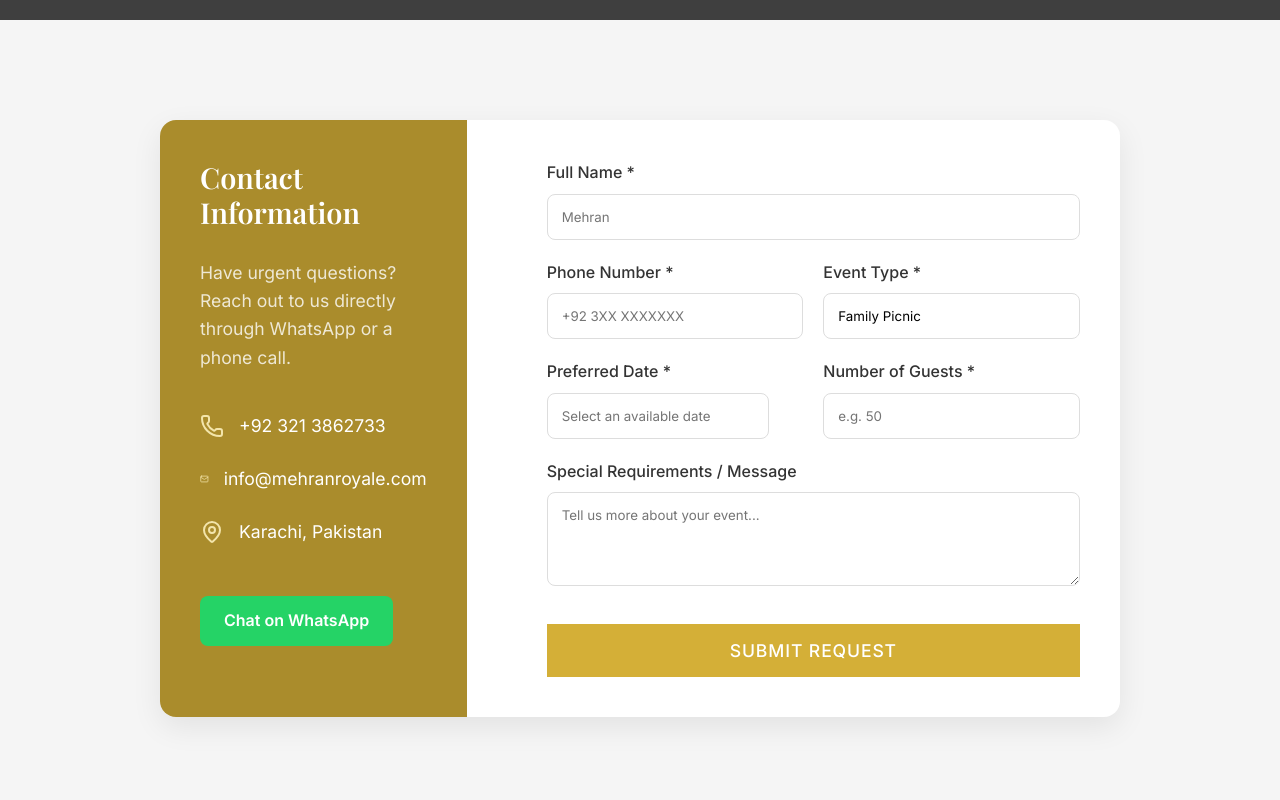
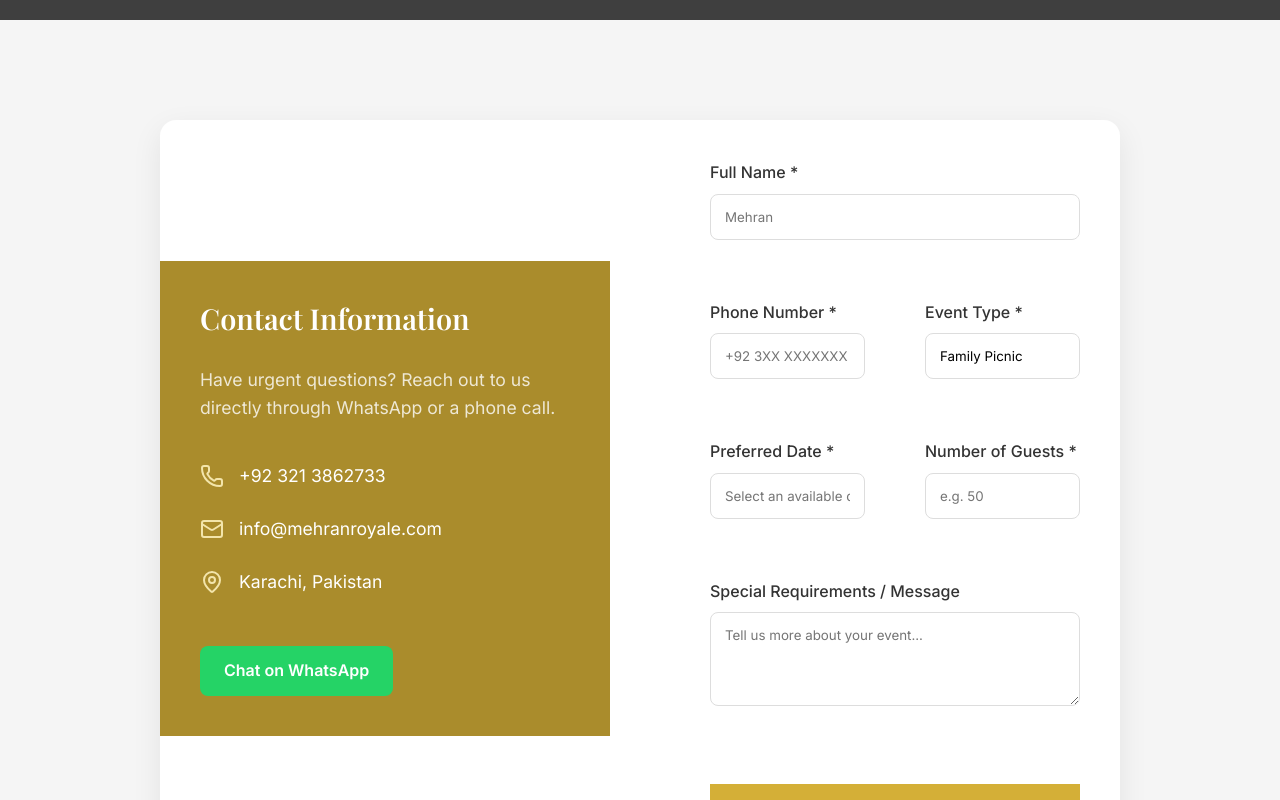
Before and after one commit to Abdullahhx/Mehran-Royale, a React (Vite) app: page /booking in a window 1280 px wide. Shown: the part 380-1180 px from the top of the page. Built offline with nearby package versions, Linux system fonts and the light colour scheme; no server answers; grey boxes are pictures that could not be loaded; a web font is replaced by a local one.

Commit message:
Fix mobile UI glitches: compact gallery, responsive video, and stacked forms

```diff
--- a/src/components/GallerySection.css
+++ b/src/components/GallerySection.css
@@ -111,6 +111,7 @@
 
 @media (max-width: 576px) {
   .gallery-grid {
-    grid-template-columns: 1fr;
+    grid-template-columns: repeat(2, 1fr);
+    gap: 15px;
   }
 }
--- a/src/pages/About.jsx
+++ b/src/pages/About.jsx
@@ -63,7 +63,7 @@
         <div className="container">
           <div className="responsive-grid-2">
 
-            <div className="about-image" style={{ borderRadius: '16px', overflow: 'hidden', boxShadow: 'var(--shadow-md)', minHeight: '300px', height: 'auto', aspectRatio: '16/9' }}>
+            <div className="about-image" style={{ borderRadius: '16px', overflow: 'hidden', boxShadow: 'var(--shadow-md)', minHeight: '250px', height: 'auto', aspectRatio: '16/9' }}>
               <video
                 autoPlay
                 loop
--- a/src/pages/Booking.jsx
+++ b/src/pages/Booking.jsx
@@ -90,7 +90,7 @@
       <div className="section">
         <div className="container" style={{ maxWidth: '1000px' }}>
 
-          <div style={{ display: 'grid', gridTemplateColumns: 'minmax(300px, 1fr) 2fr', gap: '40px', backgroundColor: 'var(--color-primary)', borderRadius: '16px', overflow: 'hidden', boxShadow: 'var(--shadow-md)' }}>
+          <div className="responsive-grid-2" style={{ backgroundColor: 'var(--color-primary)', borderRadius: '16px', overflow: 'hidden', boxShadow: 'var(--shadow-md)' }}>
 
             {/* Contact Info Sidebar */}
             <div style={{ backgroundColor: 'var(--color-accent-dark)', color: 'white', padding: '40px' }}>
@@ -132,7 +132,7 @@
                   <p>We have received your inquiry and will contact you shortly to confirm the details.</p>
                 </div>
               ) : (
-                <form onSubmit={handleSubmit} style={{ display: 'grid', gridTemplateColumns: '1fr 1fr', gap: '20px' }}>
+                <form onSubmit={handleSubmit} className="responsive-grid-2">
 
                   <div style={{ gridColumn: '1 / -1' }}>
                     <label style={{ display: 'block', marginBottom: '8px', fontWeight: '500' }}>Full Name *</label>
--- a/src/pages/Contact.jsx
+++ b/src/pages/Contact.jsx
@@ -84,7 +84,7 @@
             ></iframe>
           </div>
 
-          <div style={{ display: 'grid', gridTemplateColumns: 'minmax(300px, 1fr) 1.5fr', gap: '40px' }}>
+          <div className="responsive-grid-2">
 
             {/* Contact Information */}
             <div className="contact-stagger">
@@ -161,7 +161,7 @@
                   </div>
                 ) : (
                   <form onSubmit={handleSubmit} style={{ display: 'grid', gap: '20px' }}>
-                    <div style={{ display: 'grid', gridTemplateColumns: '1fr 1fr', gap: '20px' }}>
+                    <div className="responsive-grid-2" style={{ gap: '20px' }}>
                       <div>
                         <label style={{ display: 'block', marginBottom: '8px', fontWeight: '500' }}>Name *</label>
                         <input type="text" name="name" value={formData.name} onChange={handleChange} required placeholder="Mehran" style={{ width: '100%', padding: '14px', border: '1px solid var(--color-gray-dark)', borderRadius: '8px', fontFamily: 'var(--font-body)' }} />
```
